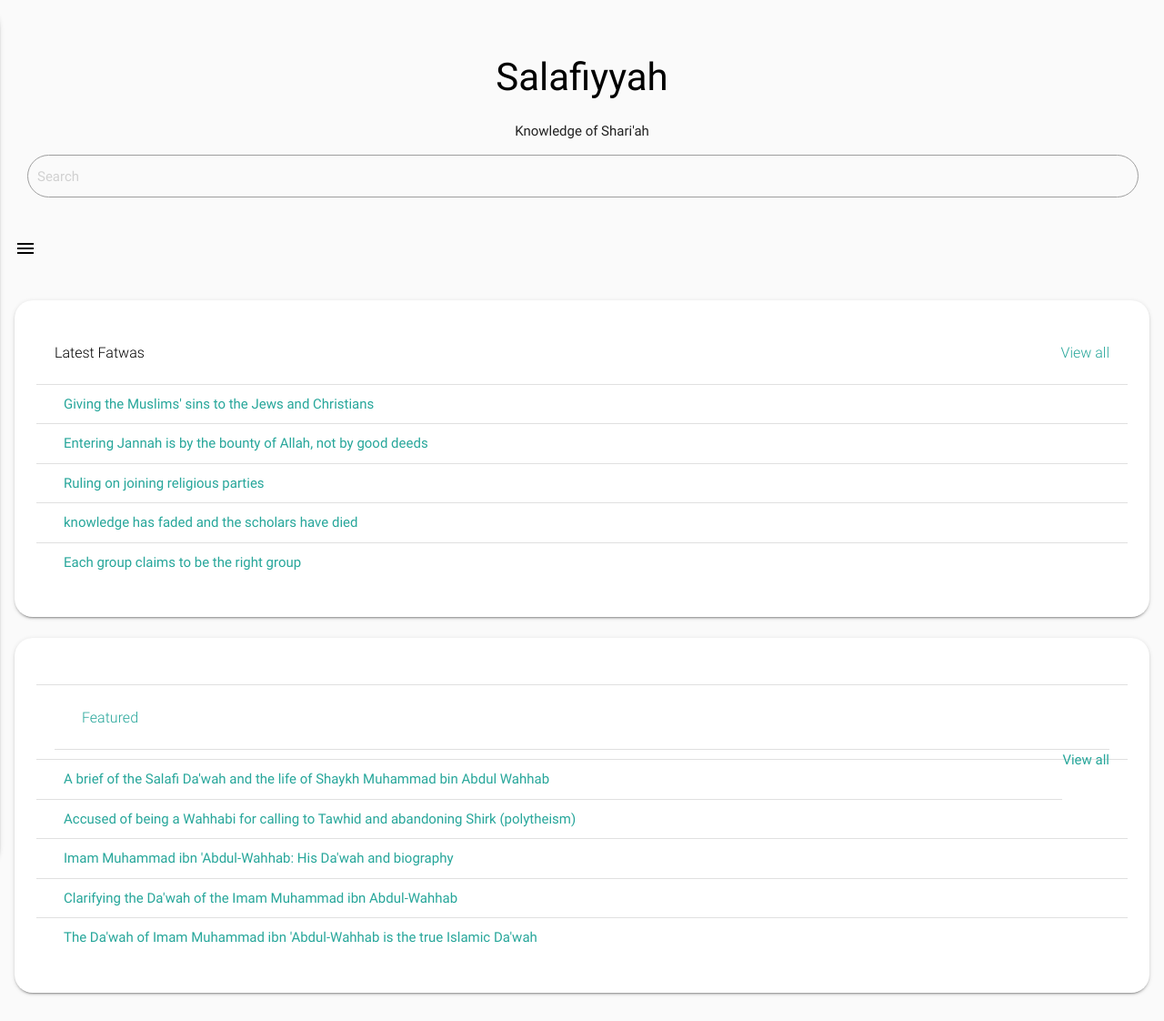
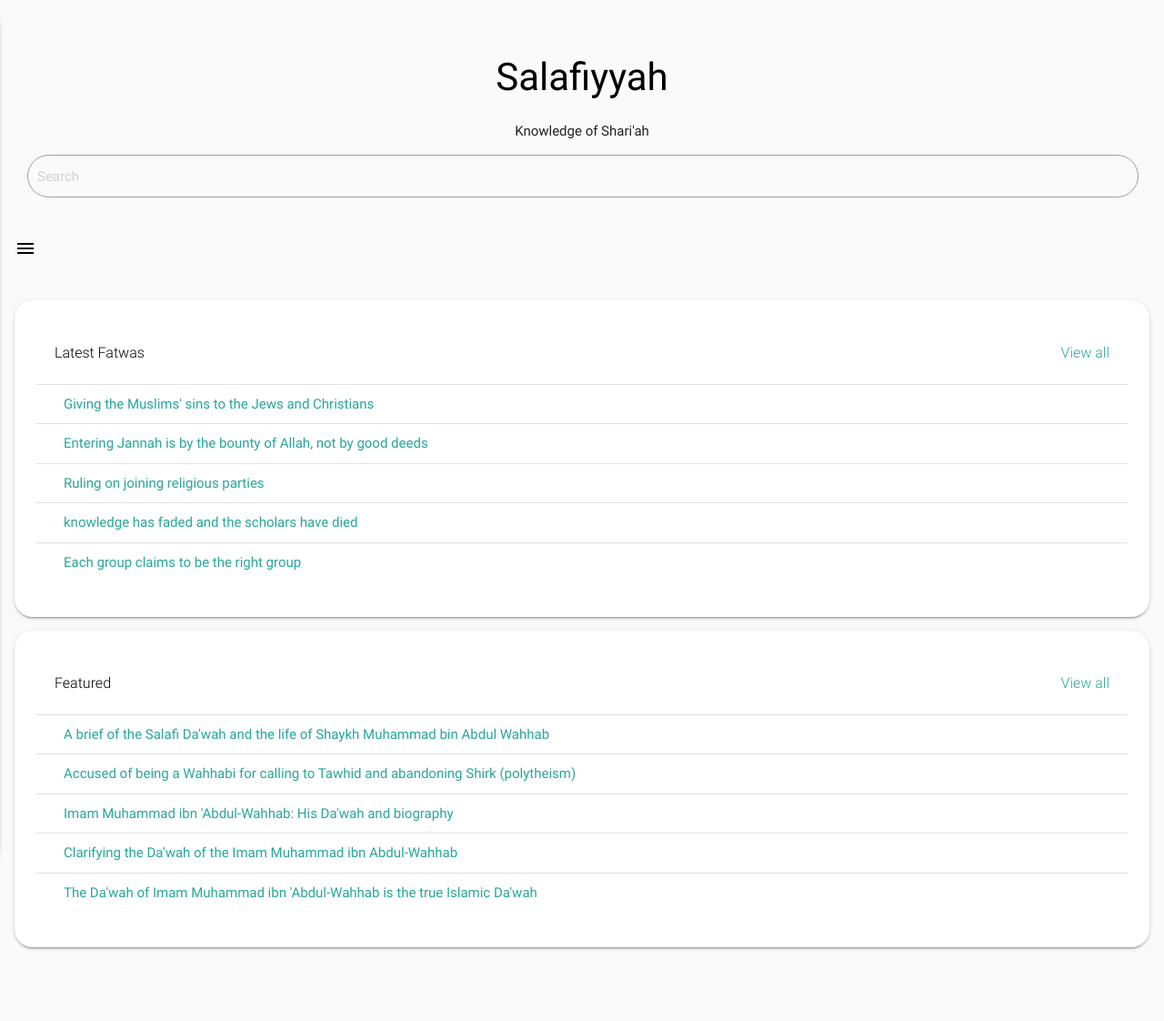
Before and after one commit to alsalafiyyah/new, a Jekyll site: the page built from index.html, in a window 1280 px wide. Shown: the whole page at 91% size. Built offline with Jekyll 4.4.1, drawn with Linux system fonts in a browser that asks for light colours; nearby versions of some CDN libraries; after the commit the page ends 1072 px from its top, so only the background shows below that.

Commit message:
Update index.html

```diff
--- a/index.html
+++ b/index.html
@@ -12,7 +12,7 @@ layout: homepage
         </li>
   {% for post in site.posts limit:5 %}
     {% if post.url %}
-        <a href="{{ post.url | prepend: site.baseurl }}" class="collection-item waves-effect waves-grey block ">{{ post.title }}</>
+        <a href="{{ post.url | prepend: site.baseurl }}" class="collection-item waves-effect waves-grey block ">{{ post.title }}</a>
     {% endif %}
   {% endfor %}
       </ul>
```
